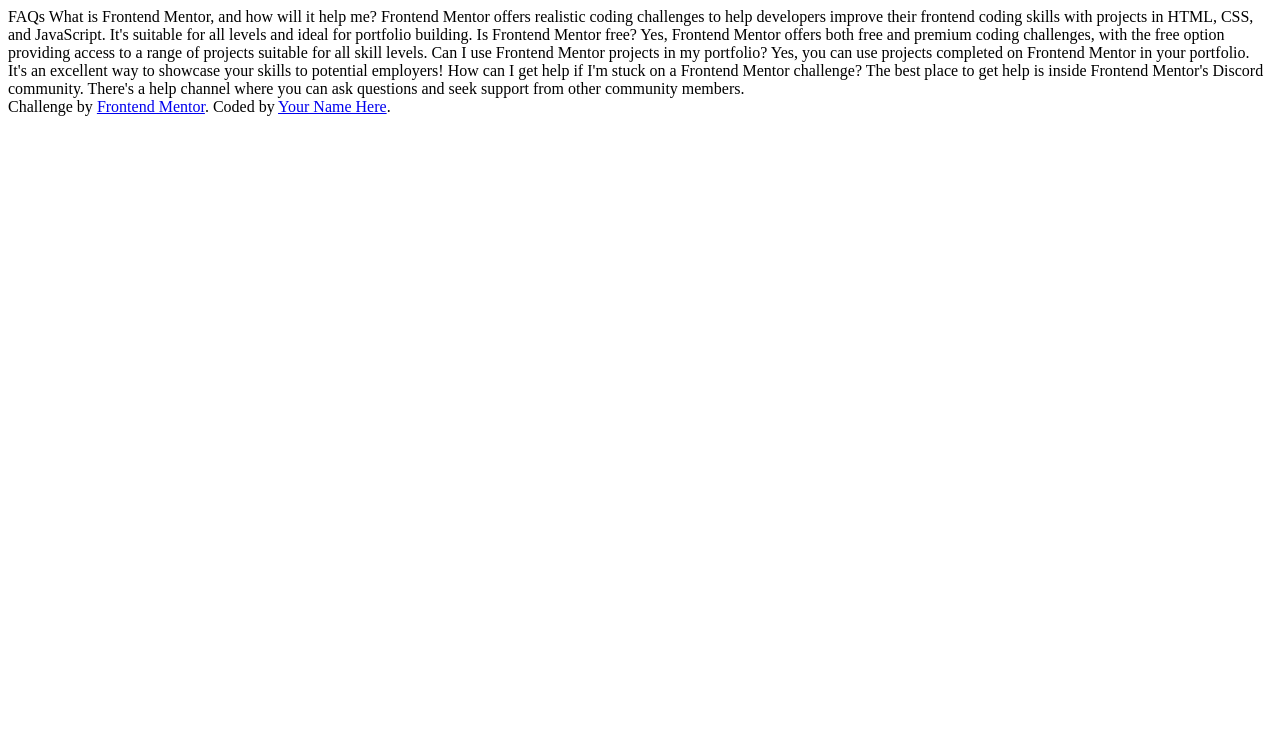
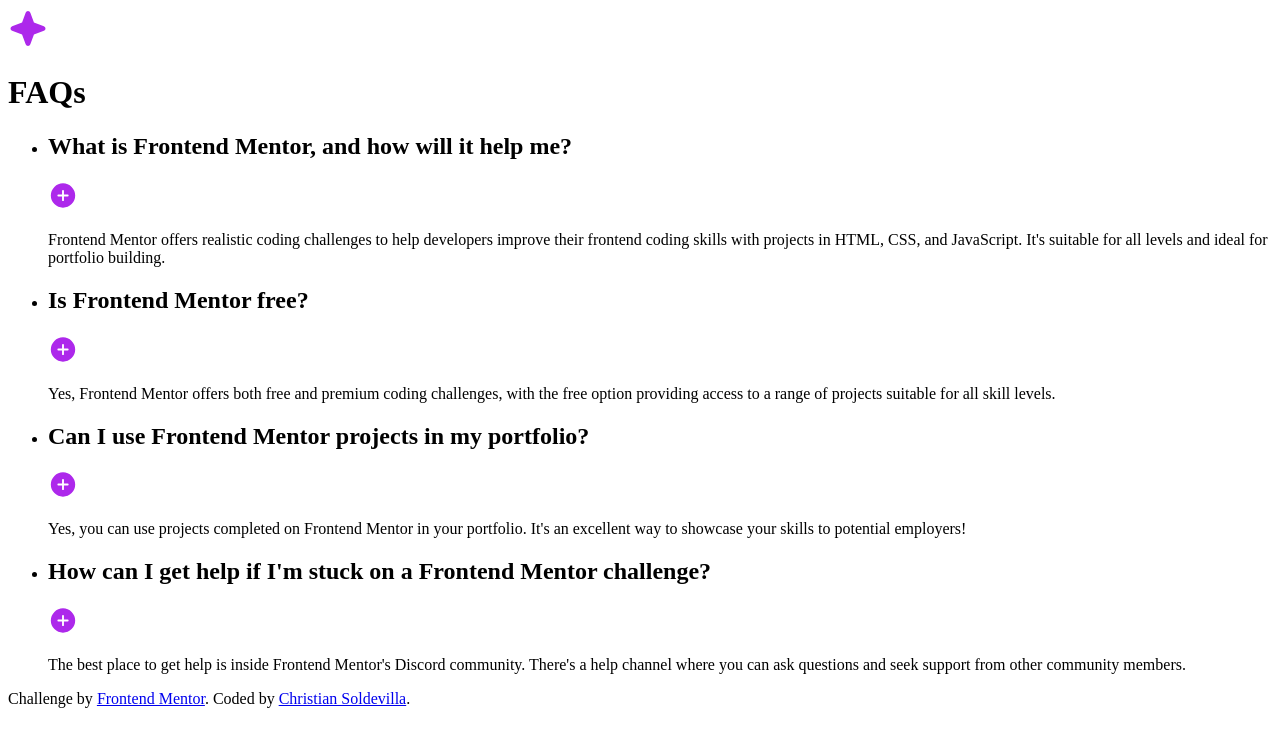
Before and after one commit to soldochris/FAQ-accordion, a plain HTML site: page index.html in a window 1280 px wide. Drawn offline with Linux system fonts and the light colour scheme.

Commit message:
basic html structure

```diff
--- a/index.html
+++ b/index.html
@@ -2,7 +2,7 @@
 <html lang="en">
 <head>
   <meta charset="UTF-8">
-  <meta name="viewport" content="width=device-width, initial-scale=1.0"> <!-- displays site properly based on user's device -->
+  <meta name="viewport" content="width=device-width, initial-scale=1.0">
 
   <link rel="icon" type="image/png" sizes="32x32" href="./assets/images/favicon-32x32.png">
   <link rel="stylesheet" href="styles.css">
@@ -10,35 +10,55 @@
 
 </head>
 <body>
+  <main>
+    <header>
+      <img src="./assets/images/icon-star.svg" alt="star icon">
+      <h1>FAQs</h1>
+    </header>
+    <ul>
+      <li>
+        <div>
+          <h2>What is Frontend Mentor, and how will it help me?</h2>
+          <img src="./assets/images/icon-plus.svg" alt="plus icon">
+        </div>
+        <p>
+          Frontend Mentor offers realistic coding challenges to help developers improve their frontend coding skills with projects in HTML, CSS, and JavaScript. It's suitable for all levels and ideal for portfolio building.
+        </p>
+      </li>
+      <li>
+        <div>
+          <h2>Is Frontend Mentor free?</h2>
+          <img src="./assets/images/icon-plus.svg" alt="plus icon">
+        </div>
+        <p>
+          Yes, Frontend Mentor offers both free and premium coding challenges, with the free option providing access to a range of projects suitable for all skill levels.
+        </p>
+      </li>
+      <li>
+        <div>
+          <h2>Can I use Frontend Mentor projects in my portfolio?</h2>
+          <img src="./assets/images/icon-plus.svg" alt="plus icon">
+        </div>
+        <p>
+          Yes, you can use projects completed on Frontend Mentor in your portfolio. It's an excellent way to showcase your skills to potential employers!
+        </p>
+      </li>
+      <li>
+        <div>
+          <h2>How can I get help if I'm stuck on a Frontend Mentor challenge?</h2>
+          <img src="./assets/images/icon-plus.svg" alt="plus icon">
+        </div>
+        <p>
+          The best place to get help is inside Frontend Mentor's Discord community. There's a help channel where you can ask questions and seek support from other community members.
+        </p>
+      </li>
+    </ul>
+  </main>
 
-  FAQs
-
-  What is Frontend Mentor, and how will it help me?
-
-  Frontend Mentor offers realistic coding challenges to help developers improve their
-  frontend coding skills with projects in HTML, CSS, and JavaScript. It's suitable for
-  all levels and ideal for portfolio building.
-
-  Is Frontend Mentor free?
-
-  Yes, Frontend Mentor offers both free and premium coding challenges, with the free
-  option providing access to a range of projects suitable for all skill levels.
-
-  Can I use Frontend Mentor projects in my portfolio?
-
-  Yes, you can use projects completed on Frontend Mentor in your portfolio. It's an excellent
-  way to showcase your skills to potential employers!
-
-  How can I get help if I'm stuck on a Frontend Mentor challenge?
-
-  The best place to get help is inside Frontend Mentor's Discord community. There's a help
-  channel where you can ask questions and seek support from other community members.
-
-
-  <div class="attribution">
+  <footer class="attribution">
     Challenge by <a href="https://www.frontendmentor.io?ref=challenge" target="_blank">Frontend Mentor</a>.
-    Coded by <a href="#">Your Name Here</a>.
-  </div>
+    Coded by <a href="https://christiansoldevilla.tech/?i=1">Christian Soldevilla</a>.
+  </footer>
   <script src="scripts.js"></script>
 </body>
 </html>
```
